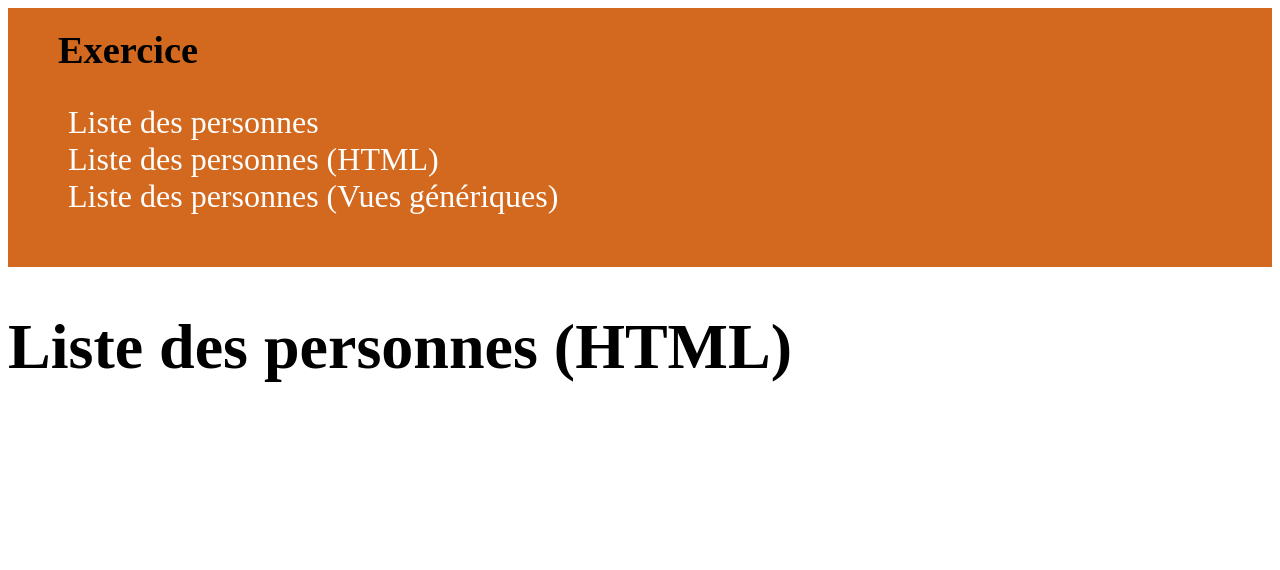
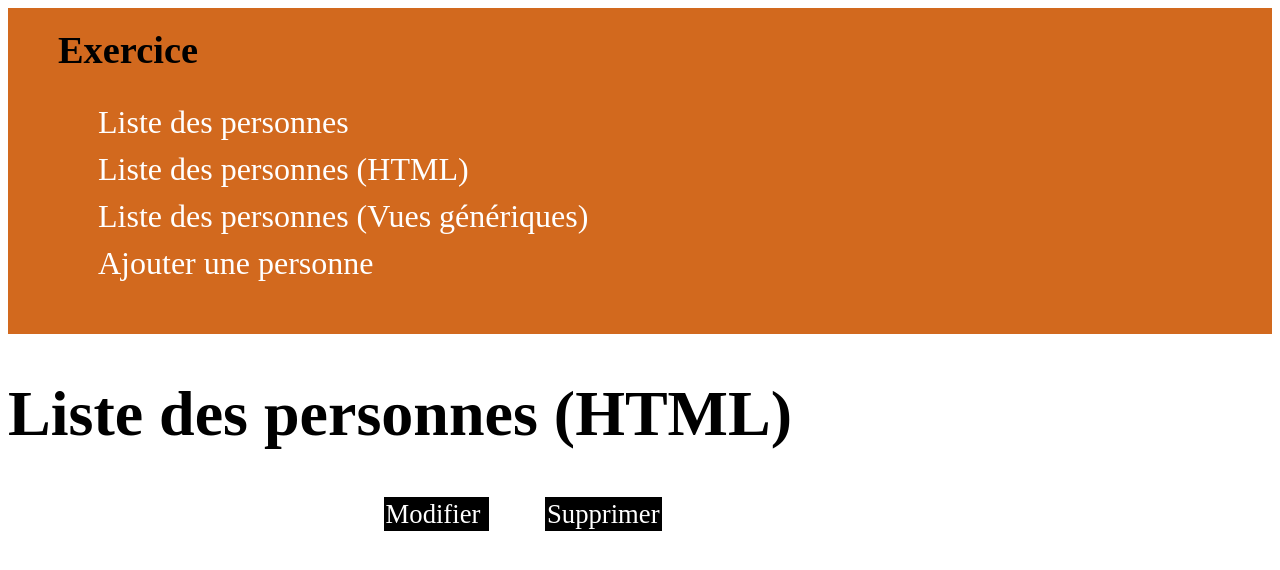
Before and after one commit to TheGoodBear/LiveCoding-Django1, a Django app: page /exo/HTML/ in a window 1280 px wide. Shown: the top 570 px of the page. Run offline with Django 4.2, Linux system fonts and the light colour scheme; tables that the repository leaves empty hold one stand-in row (values such as "Sample post").

Commit message:
Create, Update, Delete generic views

```diff
--- a/Sample2/exo/templates/exo/indexHTML.html
+++ b/Sample2/exo/templates/exo/indexHTML.html
@@ -15,6 +15,12 @@
         <a href="{% url 'exo:detailHTML' MyPerson.id %}">
             ({{MyPerson.id}}) {{MyPerson.name}}
         </a>
+        <a class="button" href="{% url 'exo:updateGen' MyPerson.id %}">
+            Modifier
+        </a>
+        <a class="button" href="{% url 'exo:deleteGen' MyPerson.id %}">
+            Supprimer
+        </a>
         </li>
     {% endfor %}
 </ul>
--- a/Sample2/exo/urls.py
+++ b/Sample2/exo/urls.py
@@ -11,4 +11,7 @@
     path(f"{app_name}/HTML/<int:id_person>/", views.DetailHTML, name="detailHTML"),
     path(f"{app_name}/Gen/", views.IndexGen.as_view(), name="indexGen"),
     path(f"{app_name}/Gen/<int:pk>/", views.DetailGen.as_view(), name="detailGen"),
+    path(f"{app_name}/Gen/create/", views.CreateGen.as_view(), name="createGen"),
+    path(f"{app_name}/Gen/<int:pk>/update/", views.UpdateGen.as_view(), name="updateGen"),
+    path(f"{app_name}/Gen/<int:pk>/delete/", views.DeleteGen.as_view(), name="deleteGen"),
 ]
--- a/Sample2/exo/views.py
+++ b/Sample2/exo/views.py
@@ -1,5 +1,8 @@
+from re import template
 from urllib import request
-from django.shortcuts import render
+from django.http import HttpResponseRedirect
+from django.shortcuts import render, redirect
+from django.urls import reverse_lazy
 from django.views import generic
 from exo.models import Person
 
@@ -97,3 +100,32 @@
 
     template_name = "exo/detailGen.html"
     model = Person
+
+
+class CreateGen(generic.CreateView):
+    """
+    """
+
+    template_name = "exo/createGen.html"
+    model = Person
+    fields = ["name", "sex"]
+    success_url = "/exo/HTML/"
+
+
+class UpdateGen(generic.UpdateView):
+    """
+    """
+
+    template_name = "exo/updateGen.html"
+    model = Person
+    fields = ["name", "sex"]
+    success_url = "/exo/HTML/"
+
+
+class DeleteGen(generic.DeleteView):
+    """
+    """
+
+    template_name = "exo/deleteGen.html"
+    model = Person
+    success_url = "/exo/HTML/"
--- a/Sample2/static/style.css
+++ b/Sample2/static/style.css
@@ -1,3 +1,7 @@
+* {
+    box-sizing: border-box;
+}
+
 body {
     font-size: xx-large;
 }
@@ -31,10 +35,16 @@
 
 ul > li {
     list-style: none;
+    margin: 10px;
 }
 
+/* .DetailLine {
+    margin: 10px;
+} */
+
 a {
-    padding: 01 10px;
+    margin: 10px;
+    padding: 0 10px;
     text-decoration: none;
     color: white;
 }
@@ -42,3 +52,15 @@
 a:hover {
     margin-left: 20px;
 }
+
+a.button {
+    font-size: smaller;
+    margin: 5px 0 5px 50px;
+    padding: 2px;
+    border: 3px solid white;
+    background-color: black;
+}
+
+a.button:hover {
+    background-color: grey;
+}
--- a/Sample2/templates/_base.html
+++ b/Sample2/templates/_base.html
@@ -26,6 +26,9 @@
             <li>
                 <a href="{% url 'exo:indexGen' %}">Liste des personnes (Vues génériques)</a>
             </li>
+            <li>
+                <a href="{% url 'exo:createGen' %}">Ajouter une personne</a>
+            </li>
         </ul>
     </nav>
 
```
Also changed, not shown: Sample2/exo/templates/exo/createGen.html (added, +13 -0 lines), Sample2/exo/templates/exo/deleteGen.html (added, +13 -0 lines), Sample2/exo/templates/exo/updateGen.html (added, +13 -0 lines).
